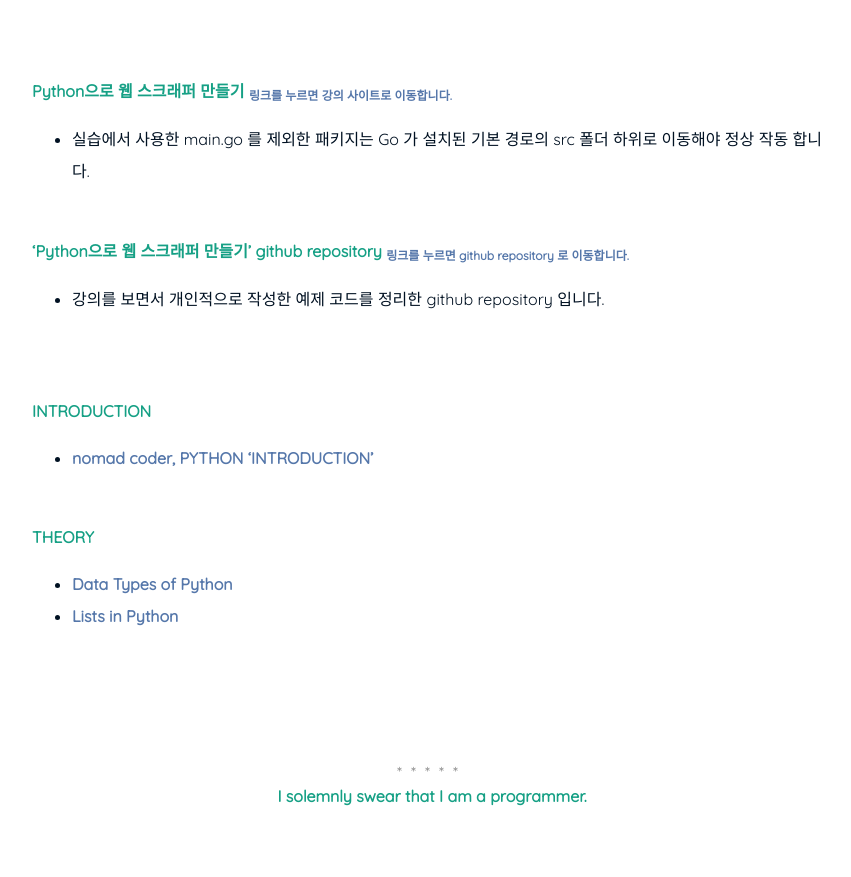
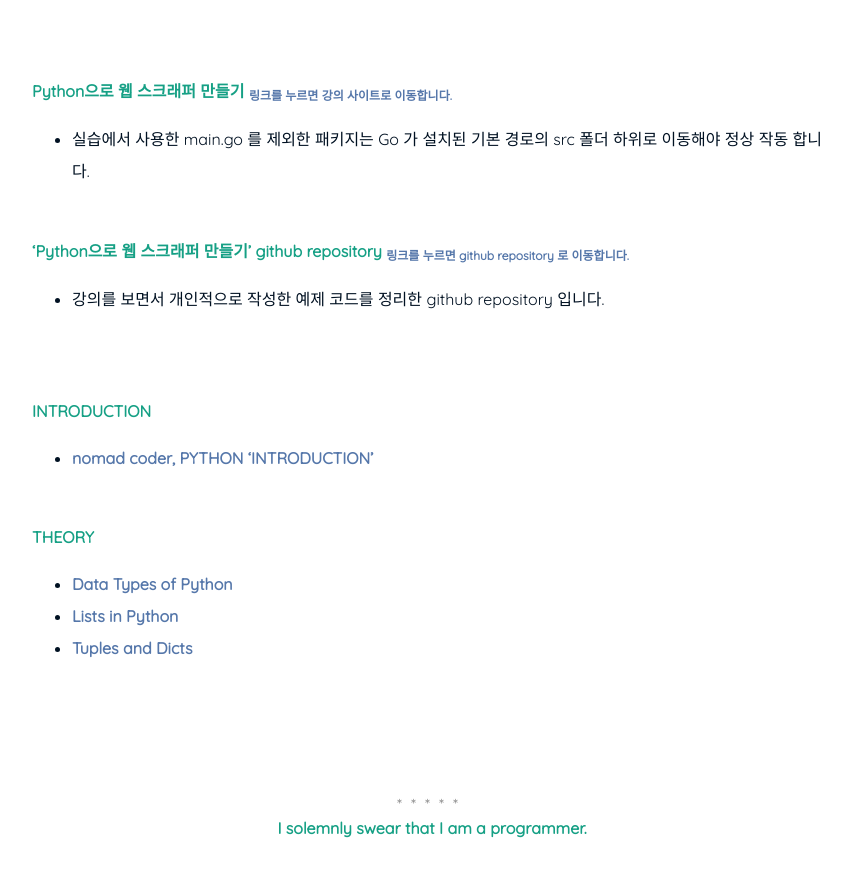
Before and after one commit to nimkoes/portfolio, a Jekyll site: the page built from _posts/2021-05-31-Python-Language-Study.md, in a window 1280 px wide and 900 px high, scrolled down 1295 px. Shown: the top 877 px of the window, without its empty margins (208-1059 px from the left). Built offline with Jekyll 4.4.1, drawn with Linux system fonts in a browser that asks for light colours.

Commit message:
mod post, theory 1.2 tuples and dicts

```diff
--- a/_posts/2021-05-31-Python-Language-Study.md
+++ b/_posts/2021-05-31-Python-Language-Study.md
@@ -50,6 +50,7 @@ author: "nimkoes"
 #### **THEORY**
 - [Data Types of Python][link_blog_002]
 - [Lists in Python][link_blog_003]
+- [Tuples and Dicts][link_blog_004]
 
 
 
```
Also changed, not shown: other parts of _posts/2021-05-31-Python-Language-Study.md (+1 -0 lines).
